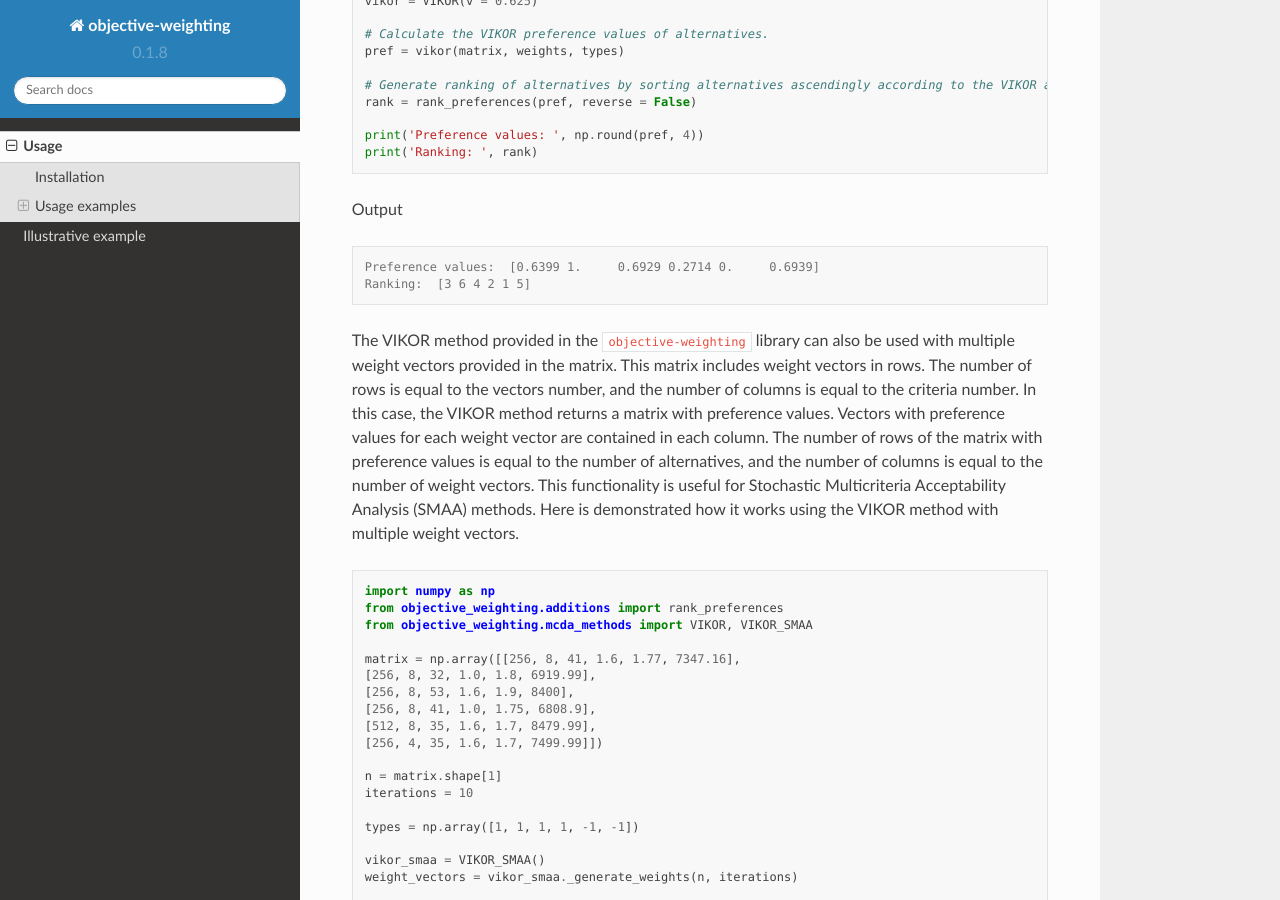
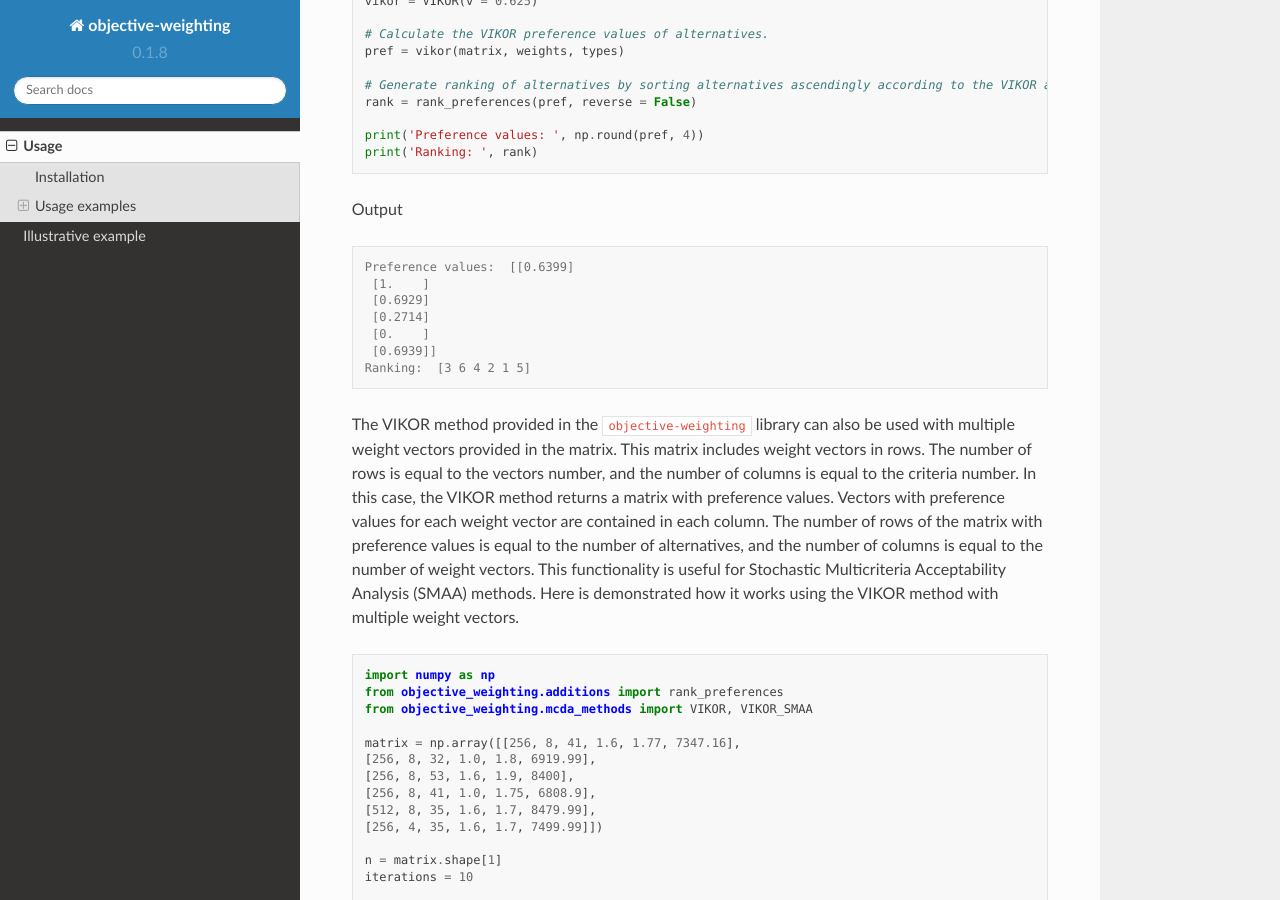
Before and after one commit to energyinpython/objective-weighting, a Sphinx documentation site: the page built from docs/usage.rst, in a window 1280 px wide and 900 px high, scrolled down 897 px. Built offline with Sphinx 7.4.7 and the Read the Docs theme 2.0.0, drawn with Linux system fonts in a browser that asks for light colours; pages that are not in the unit, such as notebooks, are missing from menus.

Commit message:
docs: update documentation

```diff
--- a/docs/usage.rst
+++ b/docs/usage.rst
@@ -61,7 +61,12 @@ Output
 
 .. code-block:: console
 
-	Preference values:  [0.6399 1.     0.6929 0.2714 0.     0.6939]
+	Preference values:  [[0.6399]
+	 [1.    ]
+	 [0.6929]
+	 [0.2714]
+	 [0.    ]
+	 [0.6939]]
 	Ranking:  [3 6 4 2 1 5]
 
 
```
